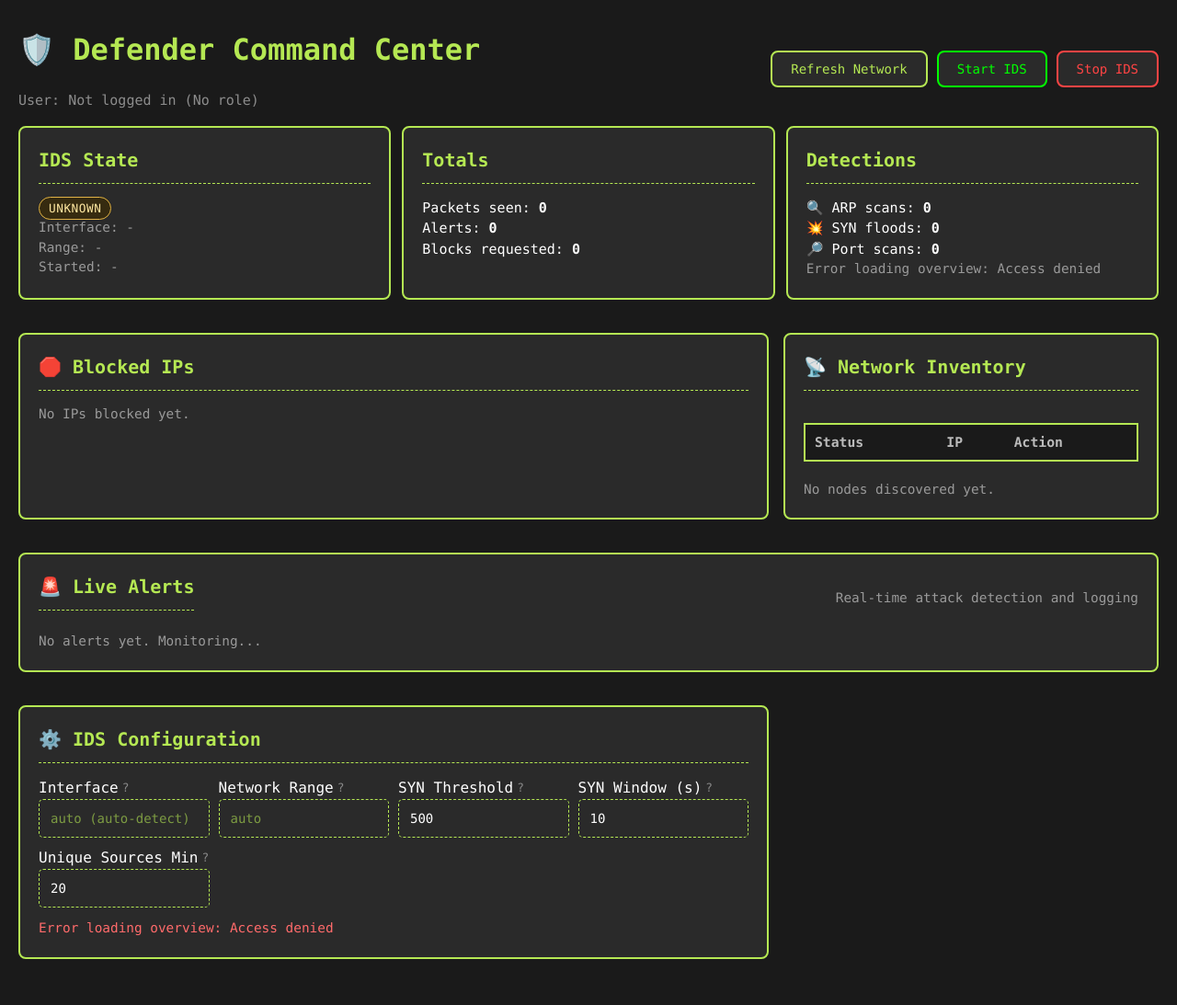
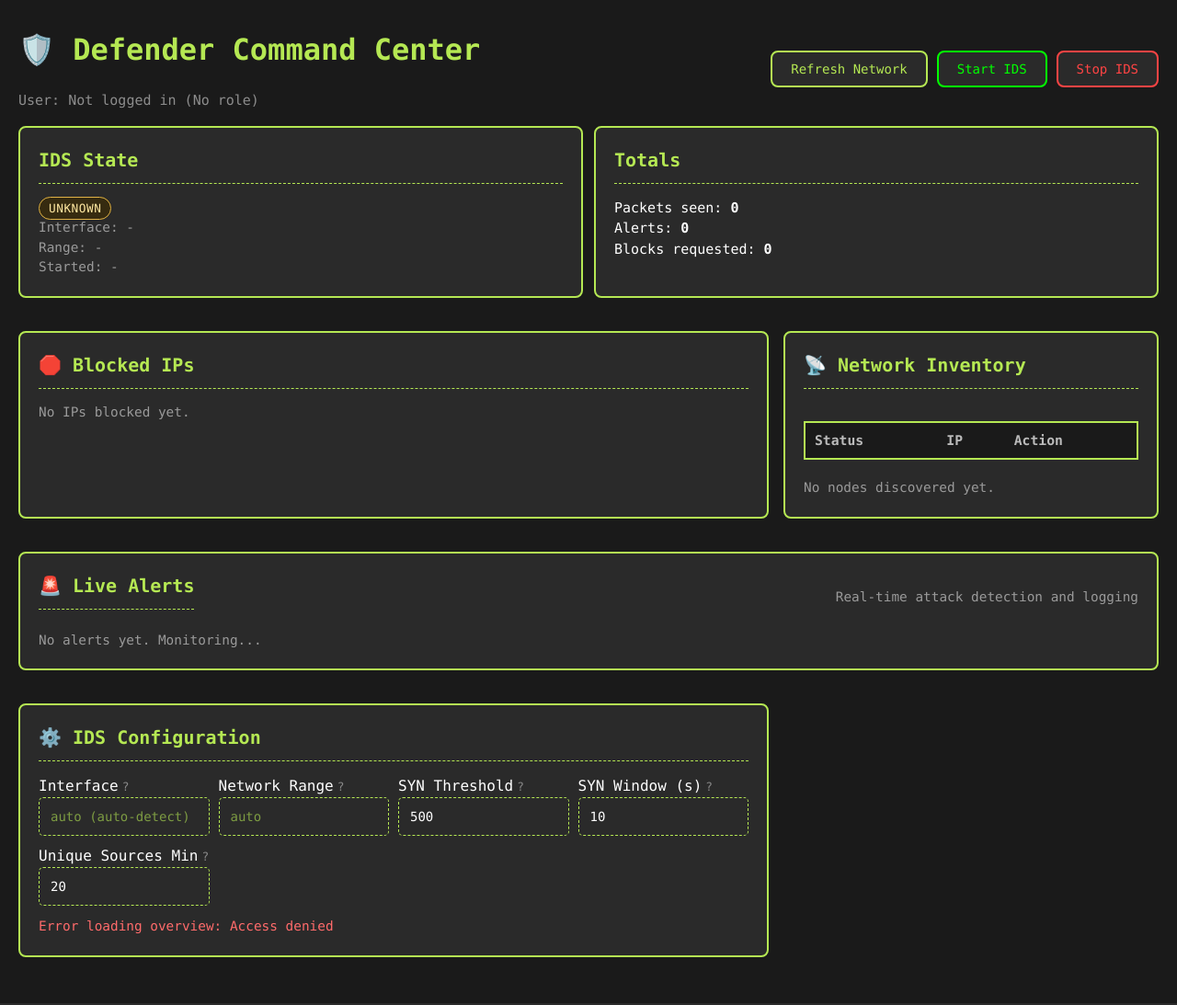
Before and after one commit to kaoutherBenSalah/testIDS, a Flask app: template templates/defender.html in a window 1280 px wide. Shown: the whole page at 92% size. Run offline with Flask 3, Linux system fonts and the light colour scheme; the template is opened without the code that fills it, so the values that code supplies are empty; parts of the project's set-up code (start-up, migrations or seed data) failed here and were passed over.

Commit message:
Remove Detections section from defender UI

```diff
--- a/templates/defender.html
+++ b/templates/defender.html
@@ -65,15 +65,6 @@
                 <p>Packets seen: <strong id="stat-packets">0</strong></p>
                 <p>Alerts: <strong id="stat-alerts">0</strong></p>
                 <p>Blocks requested: <strong id="stat-blocks">0</strong></p>
-            </div>
-        </div>
-        <div class="card">
-            <h3 class="card-header">Detections</h3>
-            <div class="card-body">
-                <p>🔍 ARP scans: <strong id="stat-arp">0</strong></p>
-                <p>💥 SYN floods: <strong id="stat-syn">0</strong></p>
-                <p>🔎 Port scans: <strong id="stat-port-scan">0</strong></p>
-                <p class="muted" id="overview-message">Ready.</p>
             </div>
         </div>
     </div>
```
